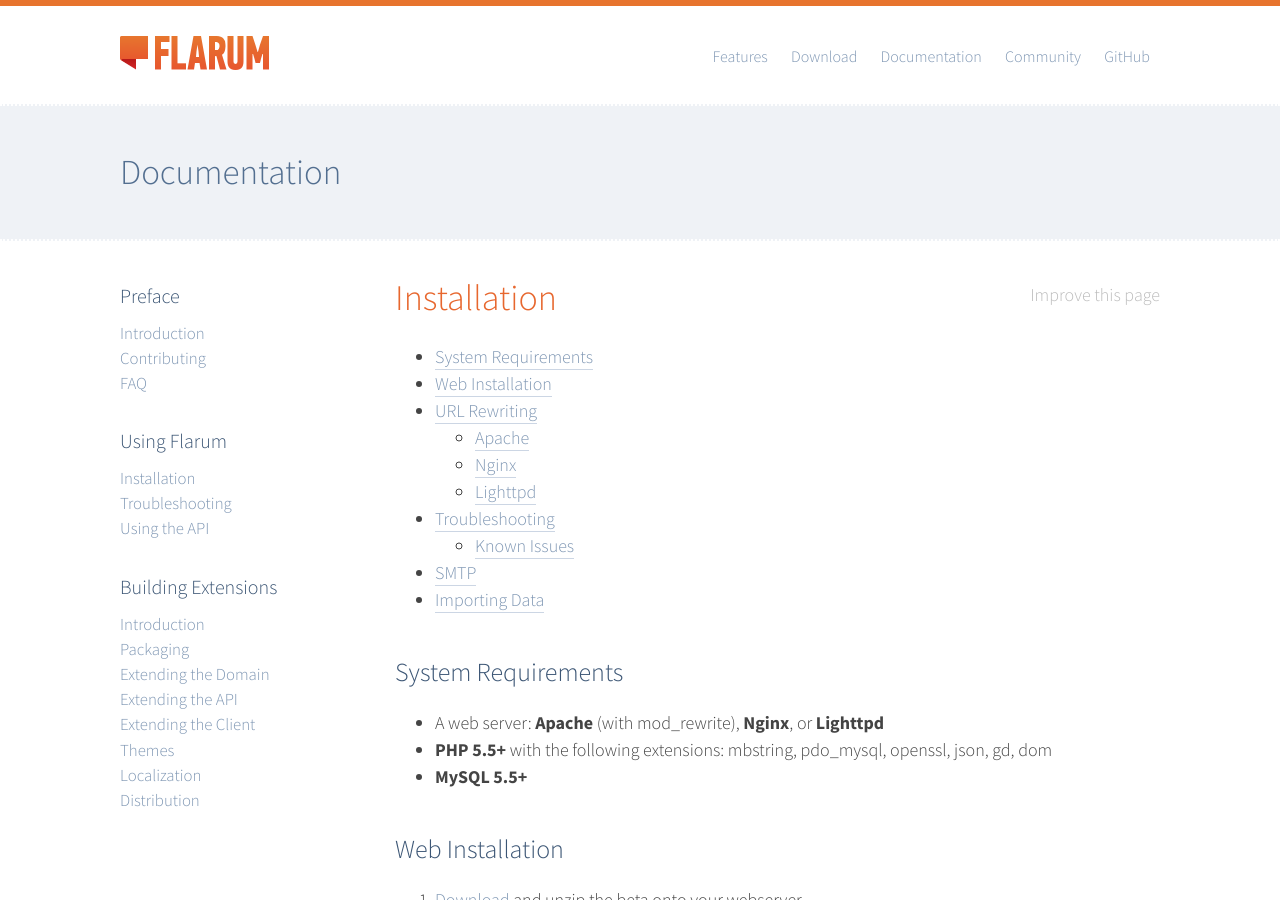
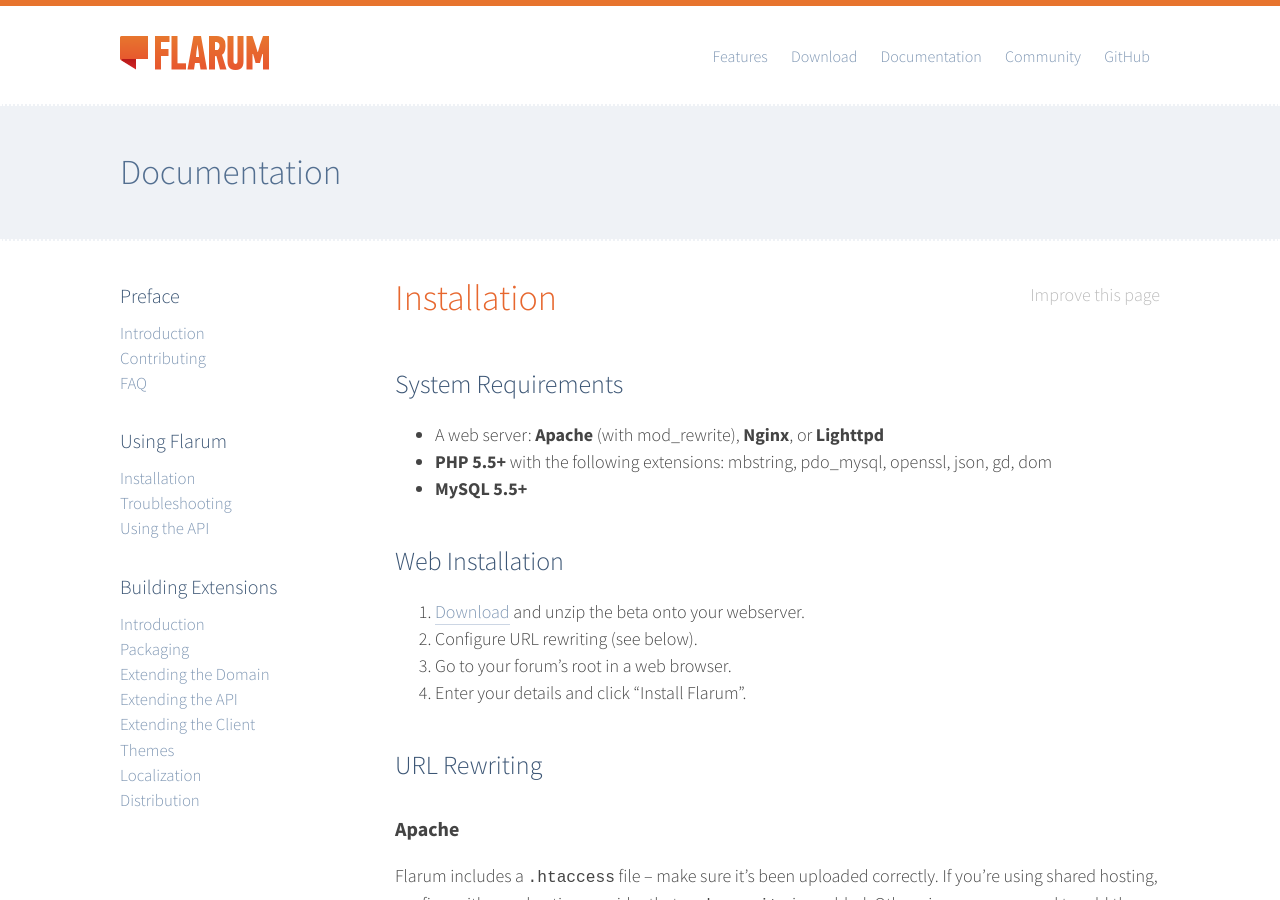
Before and after one commit to flarum/flarum.github.io, a Jekyll site: the page built from _docs/installation.md, in a window 1280 px wide and 900 px high. Built offline with Jekyll 4.4.1, drawn with Linux system fonts in a browser that asks for light colours; nearby versions of some CDN libraries; comment, search, counter and statistics services are not loaded.

Commit message:
Remove table of contents

```diff
--- a/_docs/installation.md
+++ b/_docs/installation.md
@@ -3,17 +3,6 @@
 title: Installation
 permalink: /docs/installation/
 ---
-- [System Requirements](#system-requirements)
-- [Web Installation](#web-installation)
-- [URL Rewriting](#url-rewriting)
-    - [Apache](#apache)
-    - [Nginx](#nginx)
-    - [Lighttpd](#lighttpd)
-- [Troubleshooting](#troubleshooting)
-    - [Known Issues](#known-issues)
-- [SMTP](#smtp)
-- [Importing Data](#importing-data)
-
 <a name="system-requirements"></a>
 
 ## System Requirements
@@ -96,9 +85,9 @@
 * Currently the installer does not validate input correctly; if you enter an invalid admin username, the installer will silently fail. Usernames must only contain letters, numbers, dashes, and underscores.
 * The installer will crash if the `flarum/storage/framework/views` directory is not writable. Make sure PHP can write to this directory.
 
-<a name="smtp"></a>
+<a name="configuring-smtp"></a>
 
-## SMTP
+## Configuring SMTP
 
 There's currently no GUI to configure SMTP (see [#258](https://github.com/flarum/core/issues/258)). For now you can enter your details in manually in the `config` database table using a tool like phpMyAdmin:
 
```
